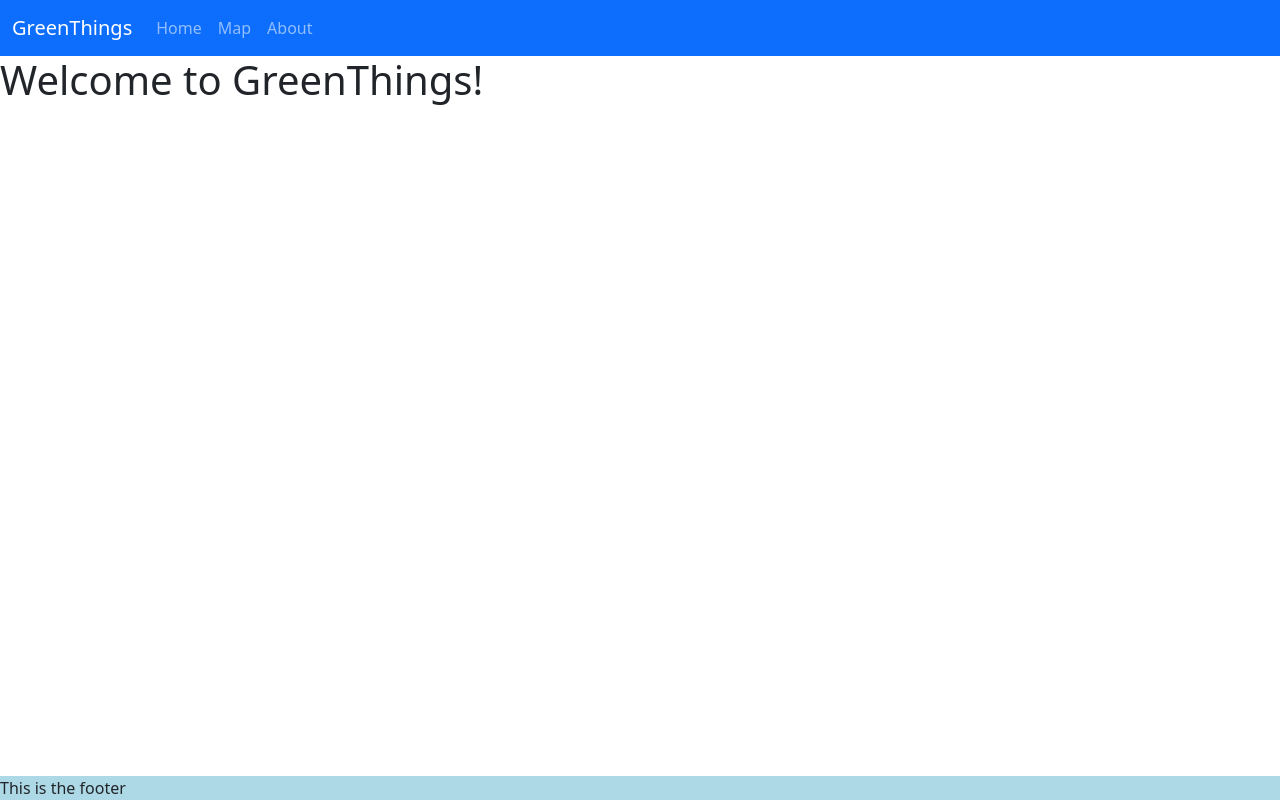
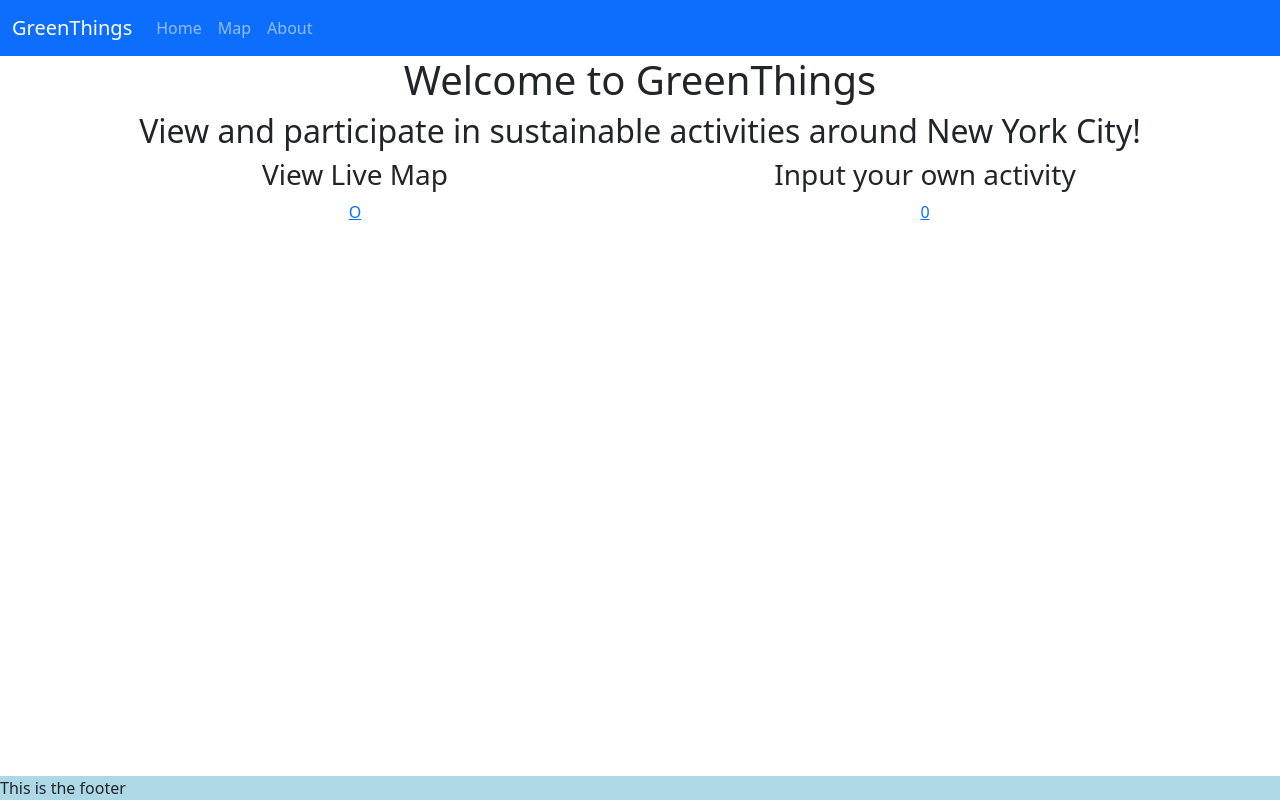
Before and after one commit to Julio-M/greenthings-frontend, a React (Create React App) app: page / in a window 1280 px wide. Built offline with nearby package versions, Linux system fonts and the light colour scheme.

Commit message:
Basic landing page configured.

```diff
--- a/src/Components/Landing.js
+++ b/src/Components/Landing.js
@@ -1,9 +1,35 @@
 import React from "react";
+import Container from 'react-bootstrap/Container';
+import Row from 'react-bootstrap/Row';
+import Col from 'react-bootstrap/Col';
+import { Link } from "react-router-dom";
+
 
 function Landing(){
     return(
         // Probably replace this with a Jumbotron
-        <h1>Welcome to GreenThings!</h1>
+        <>
+            <h1 style={{textAlign: "center"}}>Welcome to GreenThings</h1>
+            <h2 style={{textAlign: "center"}}>View and participate in sustainable activities around New York City!</h2>
+
+            {/* Small jumbotron for 1. View "Live" Map 2. Add Activity */}
+            <Container>
+                <Row>
+                    <Col md={6}>
+                        <div style={{textAlign: "center"}}>
+                            <h3>View Live Map</h3>
+                            <Link to="map">O</Link>
+                        </div>
+                    </Col>
+                    <Col md={6}>
+                        <div style={{textAlign: "center"}}>
+                            <h3>Input your own activity</h3>
+                            <Link to="new-activity">0</Link>
+                        </div>
+                    </Col>
+                </Row>
+            </Container>
+        </>
     )
 }
 
```
